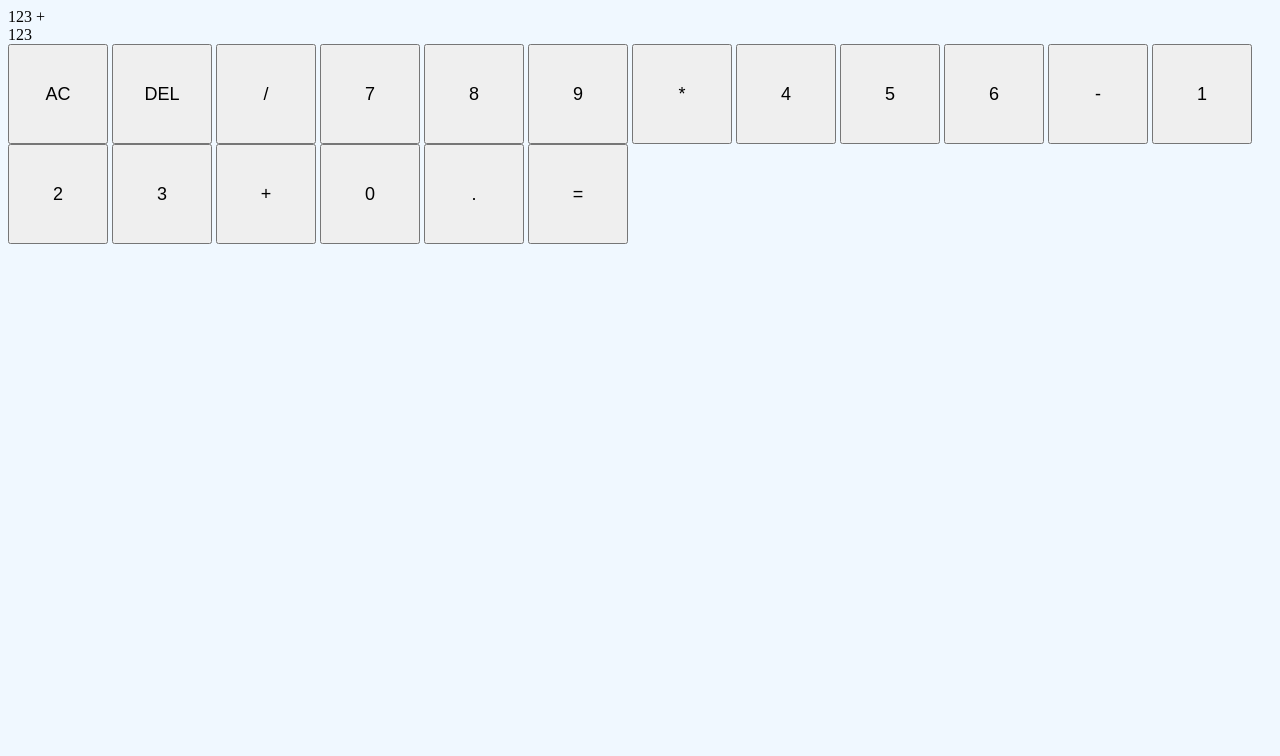
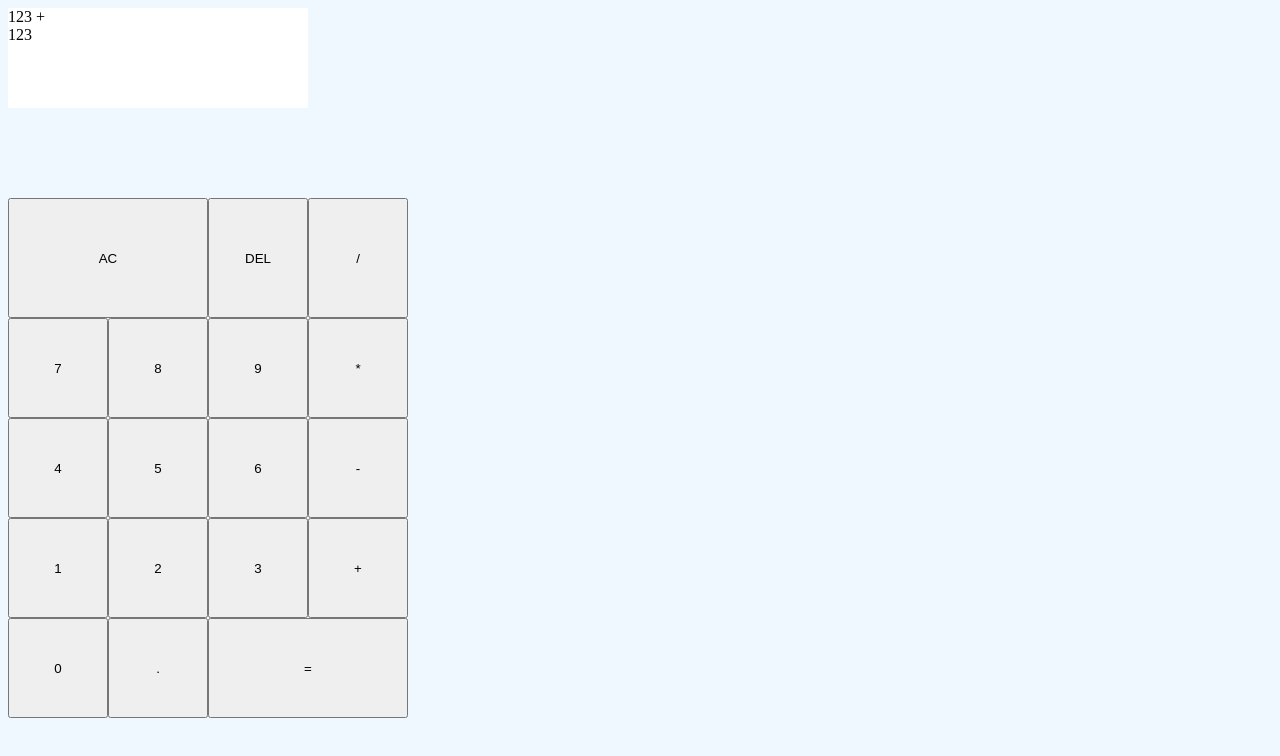
Before and after one commit to felicityspyder/calculator, a plain HTML site: page index.html in a window 1280 px wide. Drawn offline with Linux system fonts and the light colour scheme.

Commit message:
change layout to match html

```diff
--- a/style.css
+++ b/style.css
@@ -7,10 +7,33 @@ html,body {
   flex-direction: row;
 }
 
-button {
-  width: 100px;
-  height: 100px;
-  font-size: large;
+div.container {
+  display: flex;
+  flex-direction: column;
+
+}
 
 
+
+.output {
+    width: 300px;
+    height: 100px;
+    background-color: white;
+    text-align: left;
 }
+
+.calculator-grid {
+    display: grid;
+    justify-content: center;
+    align-content: center;
+    min-height: 100vh;
+    grid-template-columns: repeat(4, 100px);
+    grid-template-rows: minmax(120px, auto) repeat(5, 100px);
+
+    }
+
+
+.span-two {
+    grid-column: span 2;
+
+}
```
